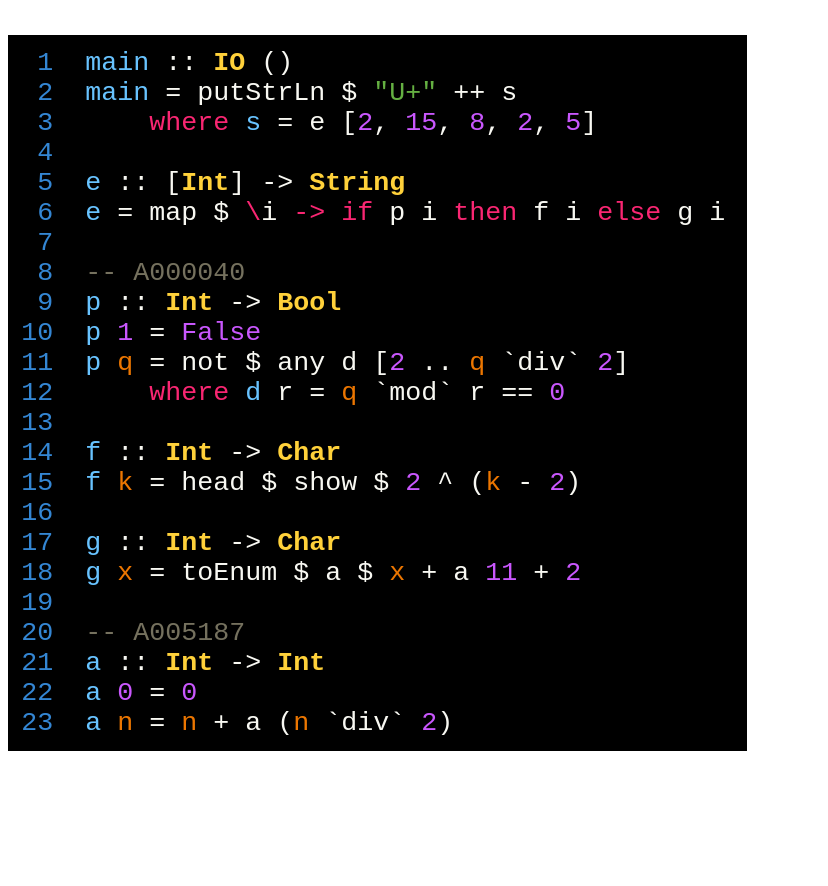
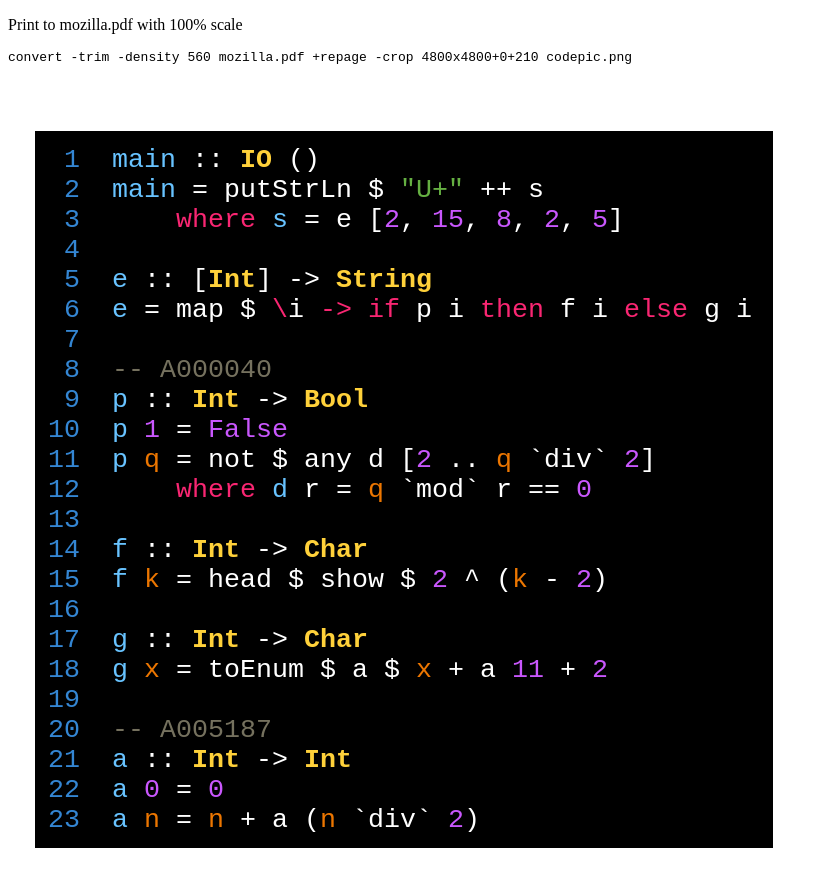
Before and after one commit to heinz9000/heinz9000.github.io, a plain HTML site: page codepic/index.html in a window 1280 px wide. Shown: the whole page, without its empty margins (0-828 px from the left). Before the commit the page ends 800 px from the top, so only its background shows below. Drawn offline with Linux system fonts and the light colour scheme.

Commit message:
Print instructions

```diff
--- a/codepic/index.html
+++ b/codepic/index.html
@@ -1,12 +1,18 @@
 <!DOCTYPE html>
-<html lang="en">
+<html>
 <head>
-  <title>Code</title>
+  <title>Code Pic</title>
   <meta charset="utf-8">
 </head>
 <body>
-<div style="font-family: Hack, monospace; font-size: 20pt; color: rgb(255, 255, 255);">
-<pre class="hljs" style="display: inline-block; overflow-x: auto; padding: 0.5em; padding-right: 0.8em; background-color: rgb(0, 0, 0); color: rgb(248, 248, 242);"><span class="hljs-line" style="color: rgb(52, 134, 211);"> 1  </span><span class="hljs-title" style="color: rgb(104, 195, 255);">main</span> :: <span class="hljs-type" style="color: rgb(255, 209, 58); font-weight: 600;">IO</span> ()
+<div>
+<p>
+Print to mozilla.pdf with 100% scale
+</p>
+<pre>convert -trim -density 560 mozilla.pdf +repage -crop 4800x4800+0+210 codepic.png</pre>
+</div>
+<div style="font-family: Hack, monospace; font-size: 20pt; padding: 1em;">
+<pre class="hljs" style="display: inline-block; overflow-x: auto; padding: 0.5em; padding-right: 0.8em; background-color: rgb(0, 0, 0); color: rgb(255, 255, 255);"><span class="hljs-line" style="color: rgb(52, 134, 211);"> 1  </span><span class="hljs-title" style="color: rgb(104, 195, 255);">main</span> :: <span class="hljs-type" style="color: rgb(255, 209, 58); font-weight: 600;">IO</span> ()
 <span class="hljs-line" style="color: rgb(52, 134, 211);"> 2  </span><span class="hljs-title" style="color: rgb(104, 195, 255);">main</span> = putStrLn $ <span class="hljs-string" style="color: rgb(101, 176, 66);">"U+"</span> ++ s
 <span class="hljs-line" style="color: rgb(52, 134, 211);"> 3  </span>    <span class="hljs-keyword" style="color: rgb(249, 38, 114);">where</span> <span class="hljs-title" style="color: rgb(104, 195, 255);">s</span> = e [<span class="hljs-number" style="color: rgb(201, 87, 253);">2</span>, <span class="hljs-number" style="color: rgb(201, 87, 253);">15</span>, <span class="hljs-number" style="color: rgb(201, 87, 253);">8</span>, <span class="hljs-number" style="color: rgb(201, 87, 253);">2</span>, <span class="hljs-number" style="color: rgb(201, 87, 253);">5</span>]
 <span class="hljs-line" style="color: rgb(52, 134, 211);"> 4  </span>
```
